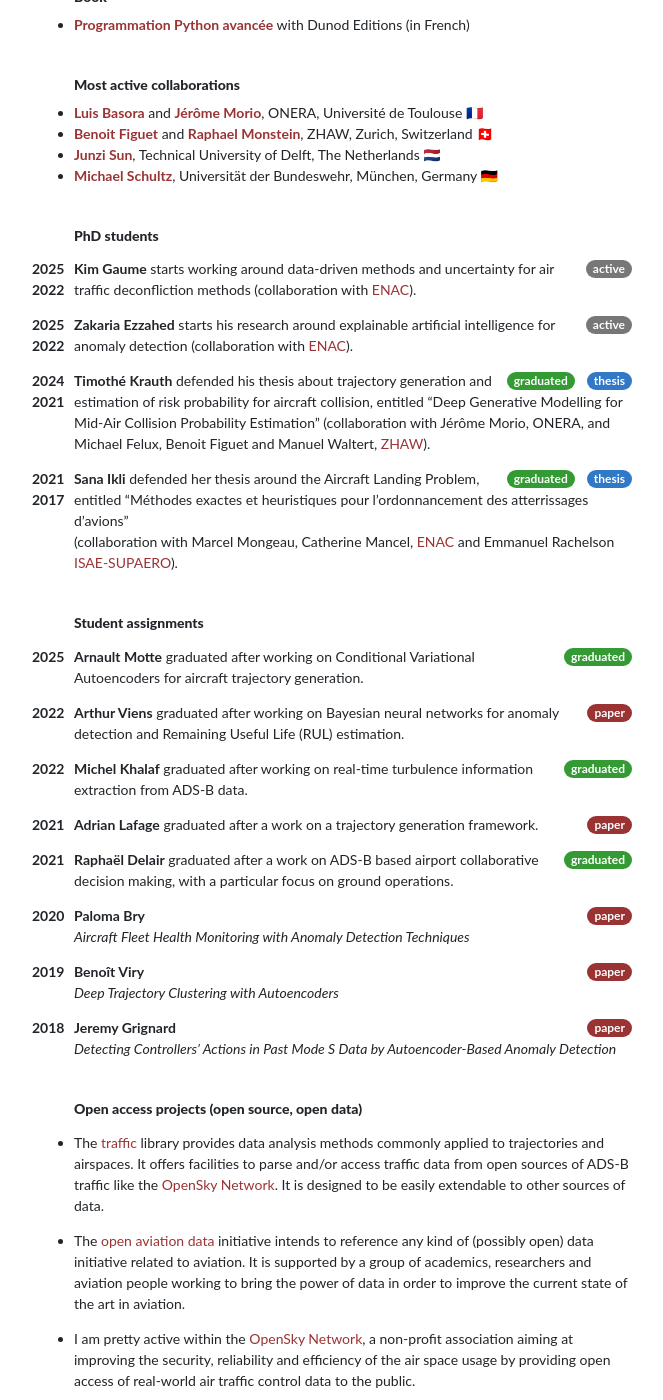
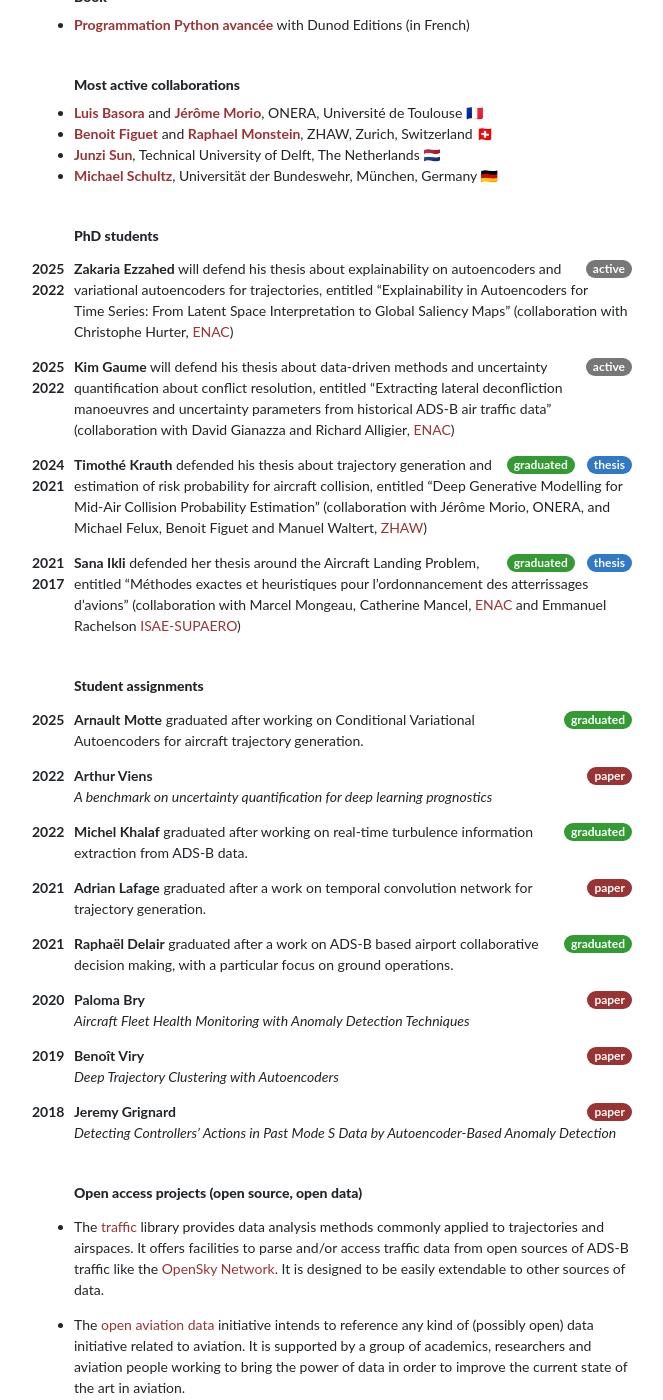
Before and after one commit to xoolive/xoolive.github.io, a Jekyll site: the page built from _pages/research.md, in a window 1280 px wide and 1400 px high, scrolled down 880 px. Shown: the whole window, without its empty margins (287-950 px from the left). Built offline with Jekyll 4.4.1, drawn with Linux system fonts in a browser that asks for light colours; nearby versions of some CDN libraries; some web fonts are replaced; a script that is not in the unit is left out.

Commit message:
edit student contributions

```diff
--- a/_pages/research.md
+++ b/_pages/research.md
@@ -55,25 +55,29 @@
 
 ## PhD students
 
-<span class="float-left year">2025<br/>2022</span><span class="badge float-right">active</span> **Kim Gaume** starts working around data-driven methods and uncertainty for air traffic deconfliction methods (collaboration with [ENAC](https://www.enac.fr/en)).
+<span class="float-left year">2025<br/>2022</span><span class="badge float-right">active</span> **Zakaria Ezzahed** will defend his thesis about explainability on autoencoders and variational autoencoders for trajectories, entitled "Explainability in Autoencoders for Time Series: From Latent Space Interpretation to Global Saliency Maps"
+(collaboration with Christophe Hurter, [ENAC](https://www.enac.fr/en))
 
-<span class="float-left year">2025<br/>2022</span><span class="badge float-right">active</span> **Zakaria Ezzahed** starts his research around explainable artificial intelligence for anomaly detection (collaboration with [ENAC](https://www.enac.fr/en)).
+<span class="float-left year">2025<br/>2022</span><span class="badge float-right">active</span> **Kim Gaume** will defend his thesis about data-driven methods and uncertainty quantification about conflict resolution, entitled "Extracting lateral deconfliction manoeuvres and uncertainty parameters from historical ADS-B air traffic data"
+(collaboration with David Gianazza and Richard Alligier, [ENAC](https://www.enac.fr/en))
 
 <span class="float-left year">2024<br/>2021</span>[<span class="badge thesis float-right">thesis</span>](https://theses.fr/2024ESAE0018)<span class="badge graduated float-right">graduated</span> **Timothé Krauth** defended his thesis about trajectory generation and estimation of risk probability for aircraft collision, entitled "Deep Generative Modelling for Mid-Air Collision
-Probability Estimation" (collaboration with Jérôme Morio, ONERA, and Michael Felux, Benoit Figuet and Manuel Waltert, [ZHAW](https://www.zhaw.ch/de/hochschule/)).
+Probability Estimation"
+(collaboration with Jérôme Morio, ONERA, and Michael Felux, Benoit Figuet and Manuel Waltert, [ZHAW](https://www.zhaw.ch/de/hochschule/))
 
 <span class="float-left year">2021<br/>2017</span>[<span class="badge thesis float-right">thesis</span>](https://theses.fr/2021ESAE0027)<span class="badge graduated float-right">graduated</span> **Sana Ikli** defended her thesis around the Aircraft Landing Problem, entitled "Méthodes exactes et heuristiques pour l'ordonnancement des atterrissages d'avions"
-(collaboration with Marcel Mongeau, Catherine Mancel, [ENAC](https://www.enac.fr/en) and Emmanuel Rachelson [ISAE-SUPAERO](https://www.isae-supaero.fr/en)).
+(collaboration with Marcel Mongeau, Catherine Mancel, [ENAC](https://www.enac.fr/en) and Emmanuel Rachelson [ISAE-SUPAERO](https://www.isae-supaero.fr/en))
 
 ## Student assignments
 
 <span class="float-left year">2025</span><span class="badge graduated float-right">graduated</span> **Arnault Motte** graduated after working on Conditional Variational Autoencoders for aircraft trajectory generation.
 
-<span class="float-left year">2022</span>[<span class="badge paper float-right">paper</span>](https://doi.org/10.1016/j.ress.2024.110513) **Arthur Viens** graduated after working on Bayesian neural networks for anomaly detection and Remaining Useful Life (RUL) estimation.
+<span class="float-left year">2022</span>[<span class="badge paper float-right">paper</span>](https://doi.org/10.1016/j.ress.2024.110513) **Arthur Viens**
+_A benchmark on uncertainty quantification for deep learning prognostics_
 
 <span class="float-left year">2022</span><span class="badge graduated float-right">graduated</span> **Michel Khalaf** graduated after working on real-time turbulence information extraction from ADS-B data.
 
-<span class="float-left year">2021</span>[<span class="badge paper float-right">paper</span>](https://doi.org/10.1016/j.mlwa.2022.100446) **Adrian Lafage** graduated after a work on a trajectory generation framework.
+<span class="float-left year">2021</span>[<span class="badge paper float-right">paper</span>](https://doi.org/10.1016/j.mlwa.2022.100446) **Adrian Lafage** graduated after a work on temporal convolution network for trajectory generation.
 
 <span class="float-left year">2021</span><span class="badge graduated float-right">graduated</span> **Raphaël Delair** graduated after a work on ADS-B based airport collaborative decision making, with a particular focus on ground operations.
 
```
